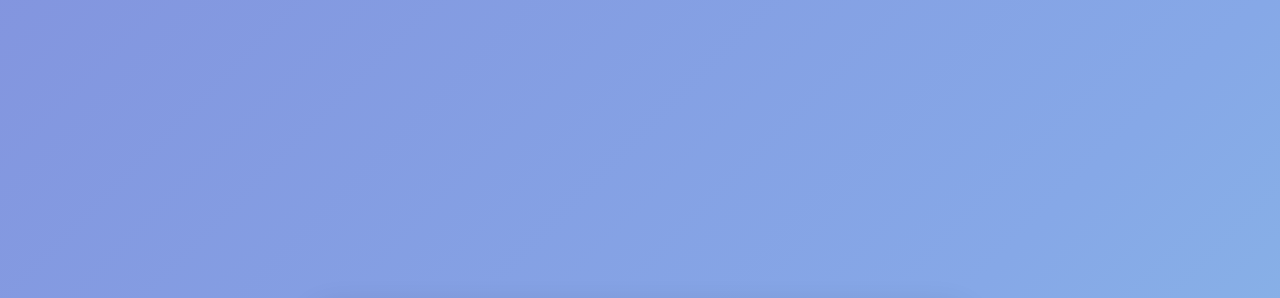
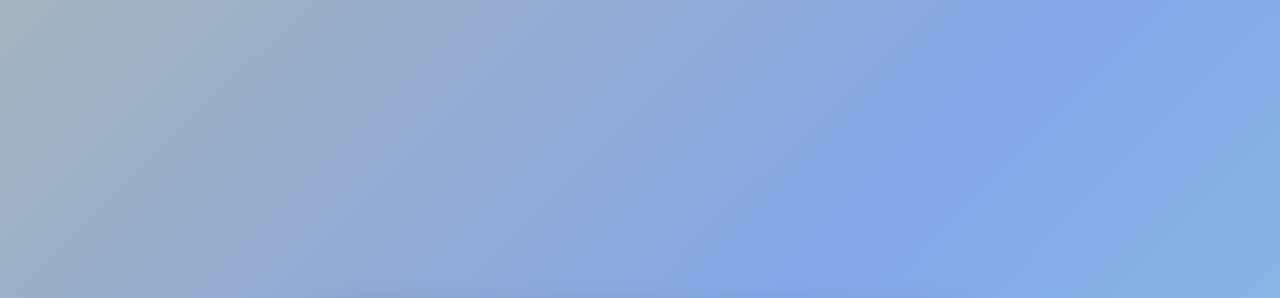
Before and after one commit to jeremy5706128-crypto/jeremy5706128-crypto.github.io, a plain HTML site: page index.html in a window 1280 px wide. Shown: the top 298 px of the page. Drawn offline with Linux system fonts and the light colour scheme.

Commit message:
Update background gradient and animation settings

```diff
--- a/index.html
+++ b/index.html
@@ -30,9 +30,9 @@
       left: 0;
       width: 100%;
       height: 100%;
-      background: linear-gradient(-45deg, #91eae4, #86a8e7, #7f7fd5, #e7c6ff);
-      background-size: 400% 400%;
-      animation: gradientMove 20s ease infinite;
+      background: linear-gradient(-45deg, #91eae4, #86a8e7, #d1c27f, #c6eaff,#07b9f0);
+      background-size: 500% 500%;
+      animation: gradientMove 10s ease infinite;
       z-index: -2;
     }
 
```
